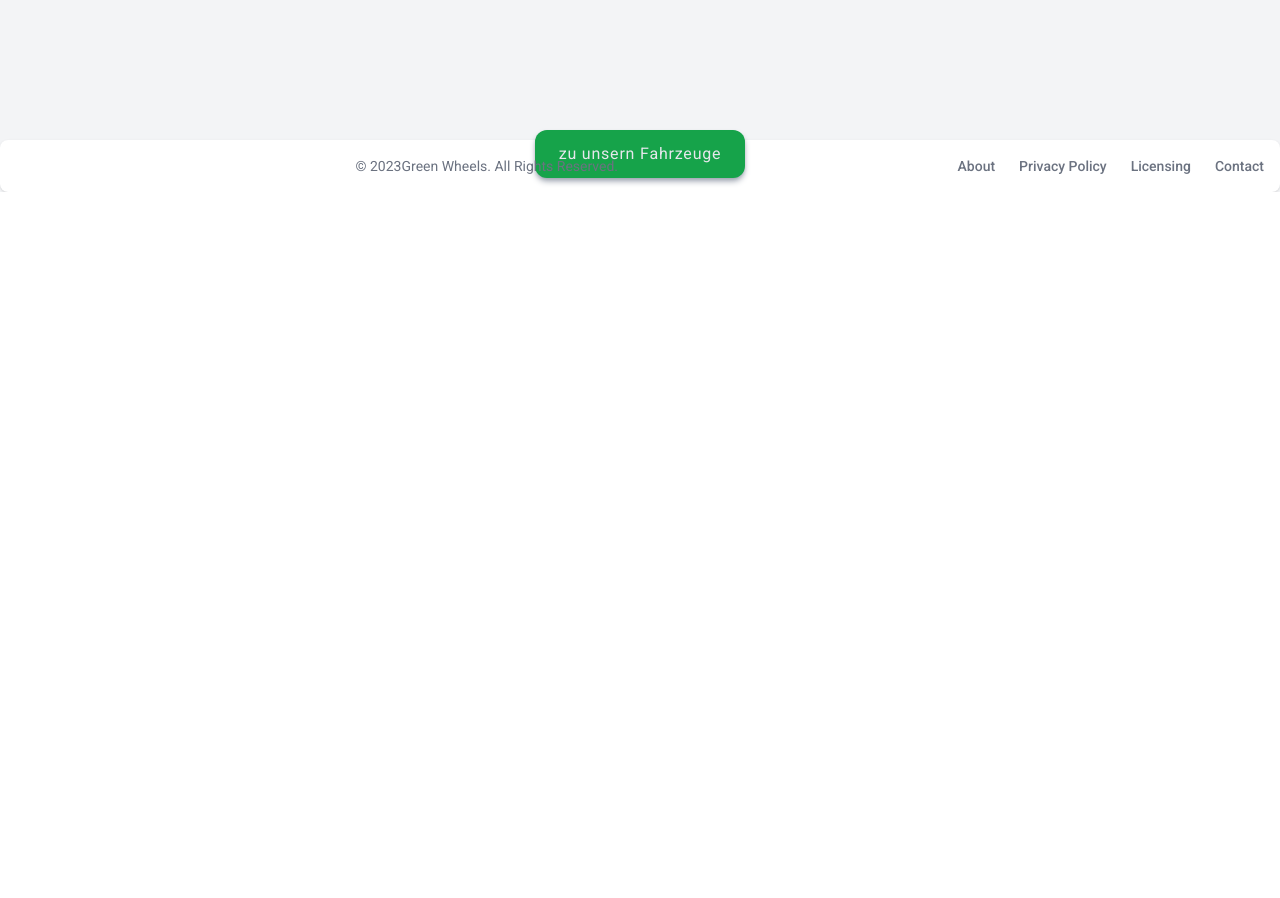
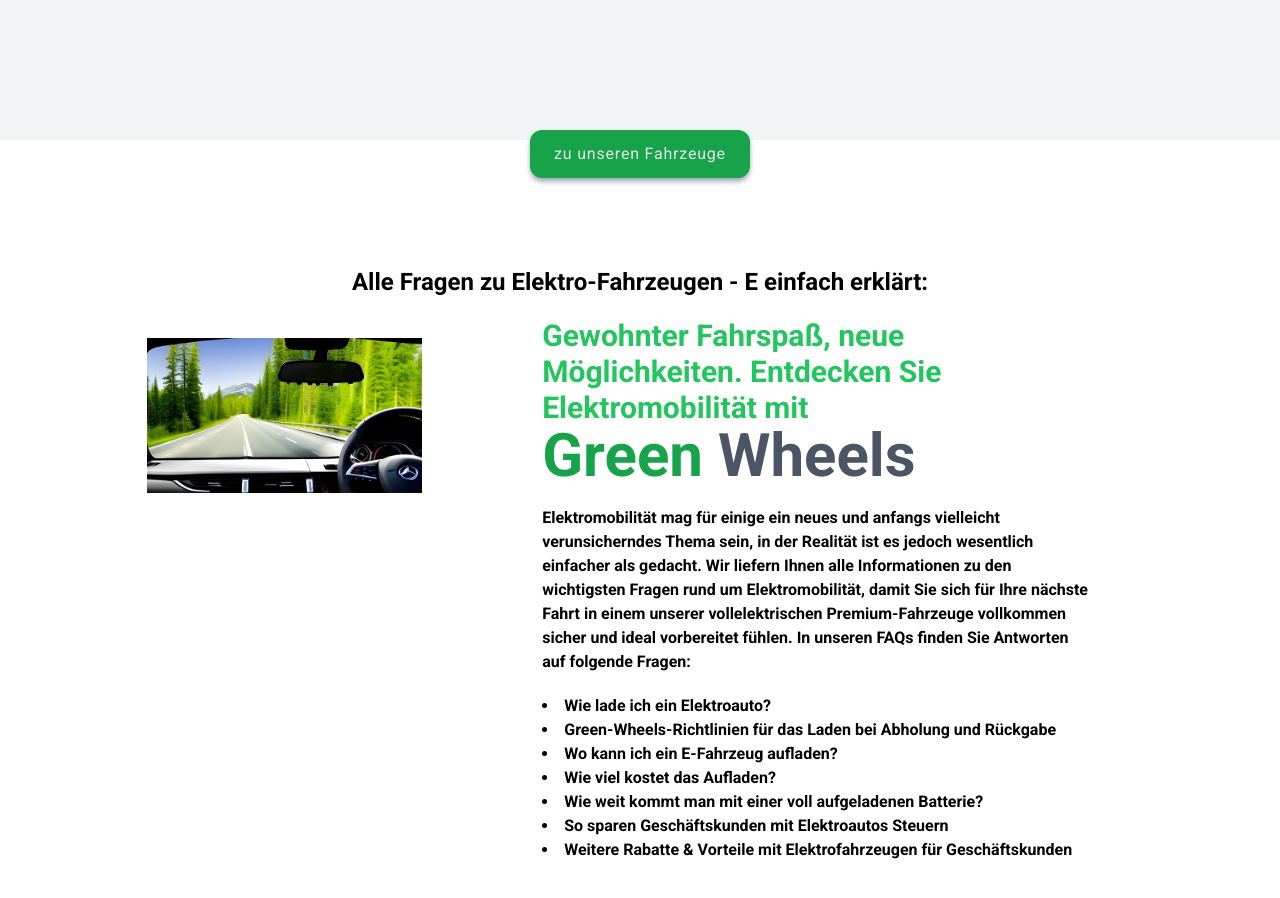
Before and after one commit to Green-Wheels/GreenWheels-Front, a React (Vite) app: page / in a window 1280 px wide. Shown: the part 620-1518 px from the top of the page. Before the commit the page ends 812 px from the top, so only its background shows below. Built offline with nearby package versions, Linux system fonts and the light colour scheme; no server answers.

Commit message:
MainPage aktualisiert unnötige Dateien entfernt Informationen hinzugefügt, E-Vehicles.jsx Fehler entfernt

```diff
--- a/src/js/App.jsx
+++ b/src/js/App.jsx
@@ -1,5 +1,4 @@
 import { BrowserRouter, Routes, Route } from "react-router-dom";
-import  { useState,useEffect } from "react";
 import "../scss/App.scss";
 
 
@@ -43,7 +42,6 @@
 
         </Routes>
 
-         <Footer />
 
       </BrowserRouter>
 
--- a/src/js/pages/E-Vehicles.jsx
+++ b/src/js/pages/E-Vehicles.jsx
@@ -69,7 +69,7 @@
       }
 
       const response = await axios.get(
-        "https://g5-greenwheels-backend-2ilc.onrender.com/vehicles?" + queryParams.toString()
+        "https:/g5-greenwheels-backend-2ilc.onrender.com/vehicles?" + queryParams.toString()
       );
       const aggregatedVehicles = aggregateVehicleData(
         response.data,
--- a/src/js/pages/MainPage.jsx
+++ b/src/js/pages/MainPage.jsx
@@ -1,21 +1,7 @@
 import { useState, useEffect } from "react";
 import { useNavigate } from "react-router-dom";
-/* import useAuthStore from '../hooks/useAuthStore'; */
 import Typewriter from "../features/typeWriterEffect";
-const slides = [
-  "/images/Tesla-Model-3.webp",
-  "/images/autos_03.jpg",
-  "/images/autos_04.jpg",
-  "/images/autos_05.jpg",
-  "/images/E-Bike-X.jpg",
-  "/images/ERoller Xyhundert.webp",
-  "/images/Eroller-X.jpeg",
-  "/images/motorrad_01.jpg",
-  "/images/motorrad_02.jpg",
-  "/images/SuperScooter 3000.jpg",
-  "/images/vw_Id5_SUV.avif",
-  "/images/vw_ID5.jpg",
-];
+
 function MainPage() {
   const navigate = useNavigate();
   const [vehicles, setVehicles] = useState([]);
@@ -37,7 +23,7 @@
         style={{
           backgroundImage: "url('/images/www.reallygreatsite.com.png')",
           backgroundSize: "70%",
-                backgroundPosition:"center",
+          backgroundPosition: "center",
 
           backgroundRepeat: "no-repeat",
 
@@ -46,14 +32,14 @@
 
       <div className='w-11/12 lg:w-3/4 flex lg:max-h-full flex-col   text-center  mt-6 md:mt-10 mb-2'>
         <h1 className="text-4xl md:text-6xl  text-green-600 dark:text-green-500">Green <span className='text-gray-600 dark:text-gray-500'>Wheels</span> </h1>
-                 <Typewriter  text={introText} />
+        <Typewriter text={introText} />
 
         <button onClick={handletovehicle}
           className="w-fit m-auto  tracking-wider  md:mt-0
                      rounded-xl  shadow-md dark:shadow-sm shadow-gray-400   bg-green-600 p-3 px-6 font-base  text-gray-200 hover:bg-green-500  "
           type="button"
         >
-                    zu unsern Fahrzeuge
+          zu unseren Fahrzeuge
 
         </button>
 
@@ -65,9 +51,33 @@
 
 
       <div>
-
+        <h1 className='text-center pt-20 font-semibold text-2xl'>Alle Fragen zu Elektro-Fahrzeugen - E einfach erklärt:</h1>
       </div>
 
+      <div className='flex w-10/12 pb-5'>
+        <img className='w-1/3 h-1/2 p-10' src="/images/GreenWheels.png" alt="" />
+        <p className='p-5 px-20 font-semibold'>
+          <h1 className='text-green-500  text-3xl'>Gewohnter Fahrspaß, neue Möglichkeiten. Entdecken Sie Elektromobilität mit
+            <h1 className="text-6xl pb-5 text-green-600">Green <span className='text-gray-600'>Wheels</span> </h1>
+          </h1>
+
+          Elektromobilität mag für einige ein neues und anfangs vielleicht verunsicherndes Thema sein, in der Realität ist es jedoch wesentlich einfacher als gedacht. Wir liefern Ihnen alle Informationen zu den wichtigsten Fragen rund um Elektromobilität, damit Sie sich für Ihre nächste Fahrt in einem unserer vollelektrischen Premium-Fahrzeuge vollkommen sicher und ideal vorbereitet fühlen. In unseren FAQs finden Sie Antworten auf folgende Fragen:
+
+          <li className='pt-5'>Wie lade ich ein Elektroauto?</li>
+          <li>                    Green-Wheels-Richtlinien für das Laden bei Abholung und Rückgabe
+          </li>
+          <li>                    Wo kann ich ein E-Fahrzeug aufladen?
+          </li>
+          <li>                    Wie viel kostet das Aufladen?
+          </li>
+          <li>                    Wie weit kommt man mit einer voll aufgeladenen Batterie?
+          </li>
+          <li>                    So sparen Geschäftskunden mit Elektroautos Steuern
+          </li>
+          <li>                    Weitere Rabatte & Vorteile mit Elektrofahrzeugen für Geschäftskunden
+          </li>
+        </p>
+      </div>
 
 
 
```
Lines whose indentation alone changed are shown as unchanged.
